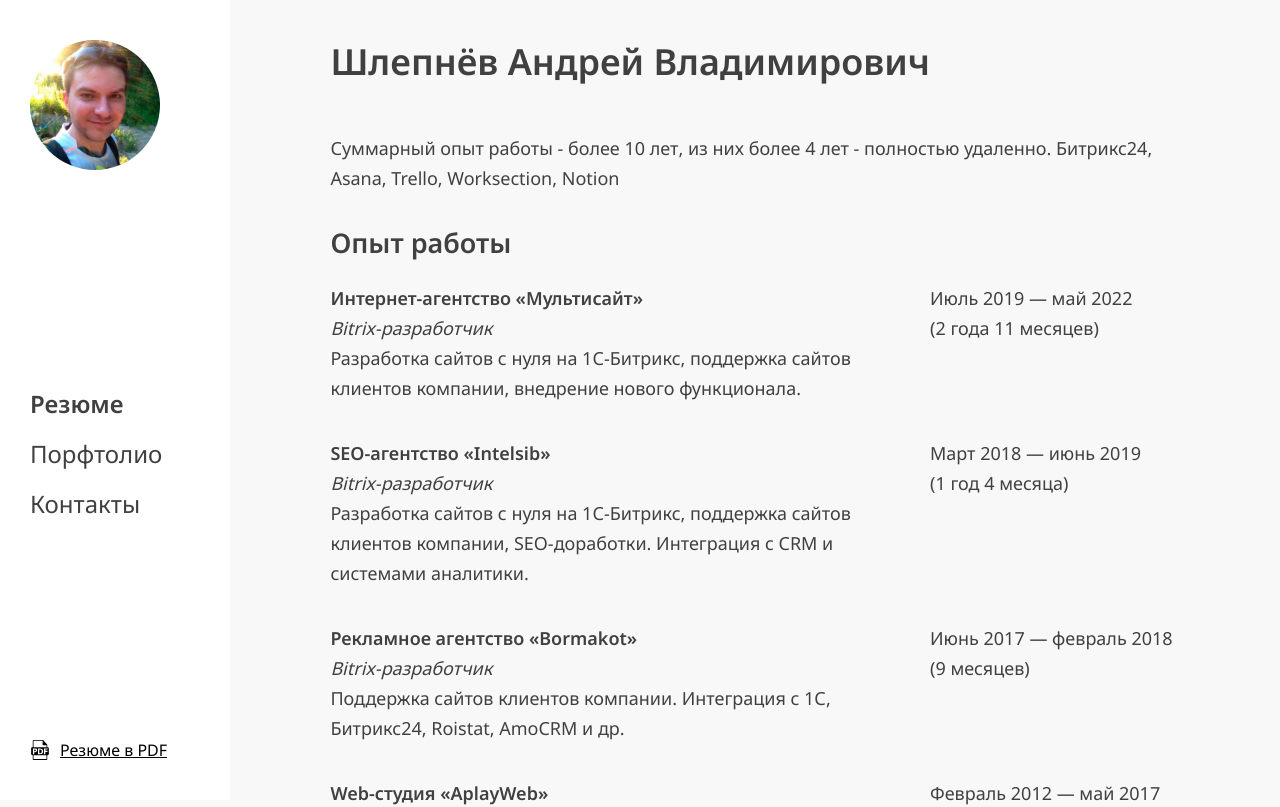
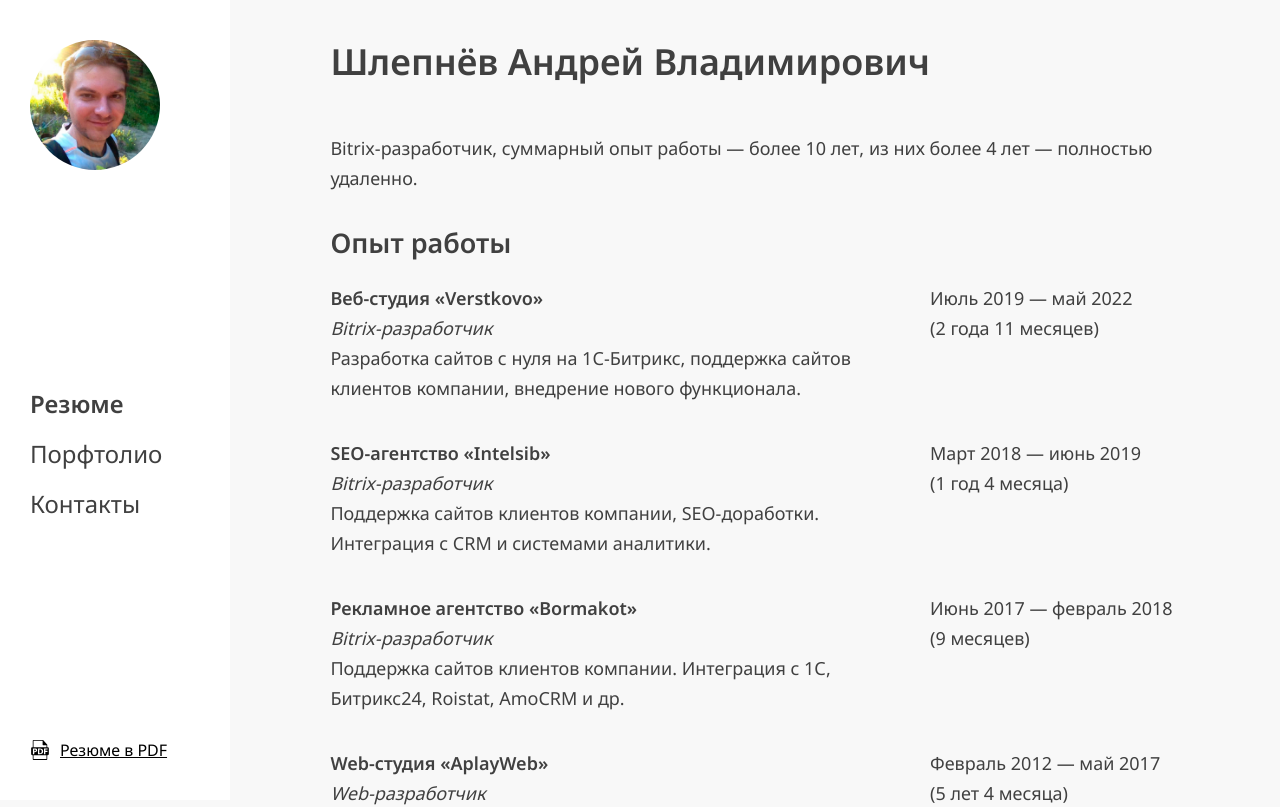
Before and after one commit to ashlepnev/ashlepnev.github.io, a React (Create React App) app: page / in a window 1280 px wide. Shown: the top 807 px of the page. Built offline with nearby package versions, Linux system fonts and the light colour scheme.

Commit message:
add CV PDF

```diff
--- a/src/App.js
+++ b/src/App.js
@@ -19,7 +19,8 @@ function App() {
     window.scrollTo(0,0);
   }, [location]);
 
-  const scrollToTop = () => {
+  const scrollToTop = (e) => {
+    e.preventDefault();
     window.scrollTo(0,0);
   }
 
@@ -43,7 +44,7 @@ function App() {
                 </li>
               </ul>
             </nav>
-            <a href="#" className="btn btn-header download-pdf"><span>Резюме в PDF</span></a>
+            <a href="/CV_Shlepnev.pdf" target='_blank' className="btn btn-header download-pdf"><span>Резюме в PDF</span></a>
           </div>
         </header>
 
--- a/src/pages/Resume.jsx
+++ b/src/pages/Resume.jsx
@@ -17,13 +17,13 @@ const Resume = () => {
 
 					<h1>Шлепнёв Андрей Владимирович</h1>
 
-					<p>Суммарный опыт работы - более 10 лет, из них более 4 лет - полностью удаленно. Битрикс24, Asana, Trello, Worksection, Notion</p>
+					<p>Bitrix-разработчик, суммарный опыт работы — более 10 лет, из них более 4 лет — полностью удаленно.</p>
 
 					<h2>Опыт работы</h2>
 
 					<div className='work-item'>
 						<div className='work-item-content'>
-							<div className='work-item-company'>Интернет-агентство «Мультисайт»</div>
+							<div className='work-item-company'>Веб-студия «Verstkovo»</div>
 							<div className='work-item-description'><i>Bitrix-разработчик</i><br/>
 							Разработка сайтов с нуля на 1С-Битрикс, поддержка сайтов клиентов компании, внедрение нового функционала.
 							</div>
@@ -38,7 +38,7 @@ const Resume = () => {
 						<div className='work-item-content'>
 							<div className='work-item-company'>SEO-агентство «Intelsib»</div>
 							<div className='work-item-description'><i>Bitrix-разработчик</i><br/>
-							Разработка сайтов с нуля на 1С-Битрикс, поддержка сайтов клиентов компании, SEO-доработки. Интеграция с CRM и системами аналитики.
+							Поддержка сайтов клиентов компании, SEO-доработки. Интеграция с CRM и системами аналитики.
 							</div>
 						</div>
 						<div className='work-item-date'>
```
Also changed, not shown: 1 other file (tests, documents, lock files or other folders).
